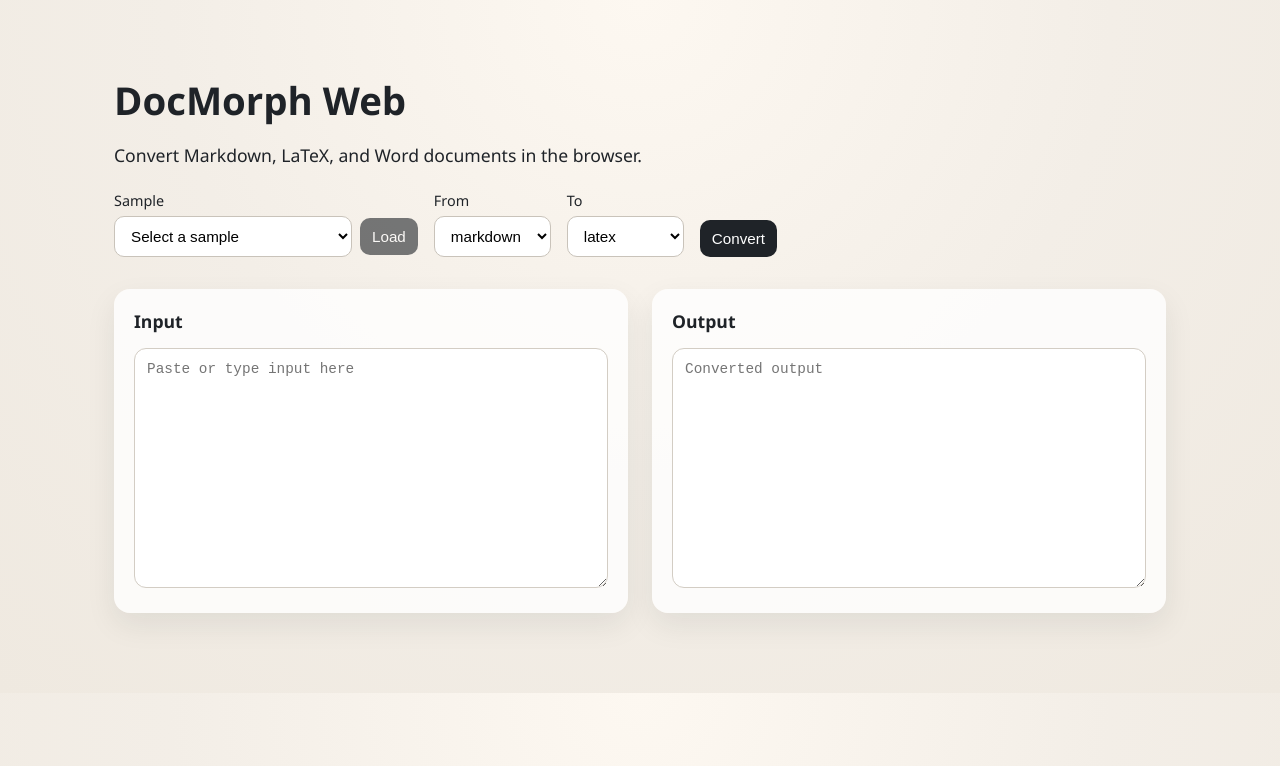
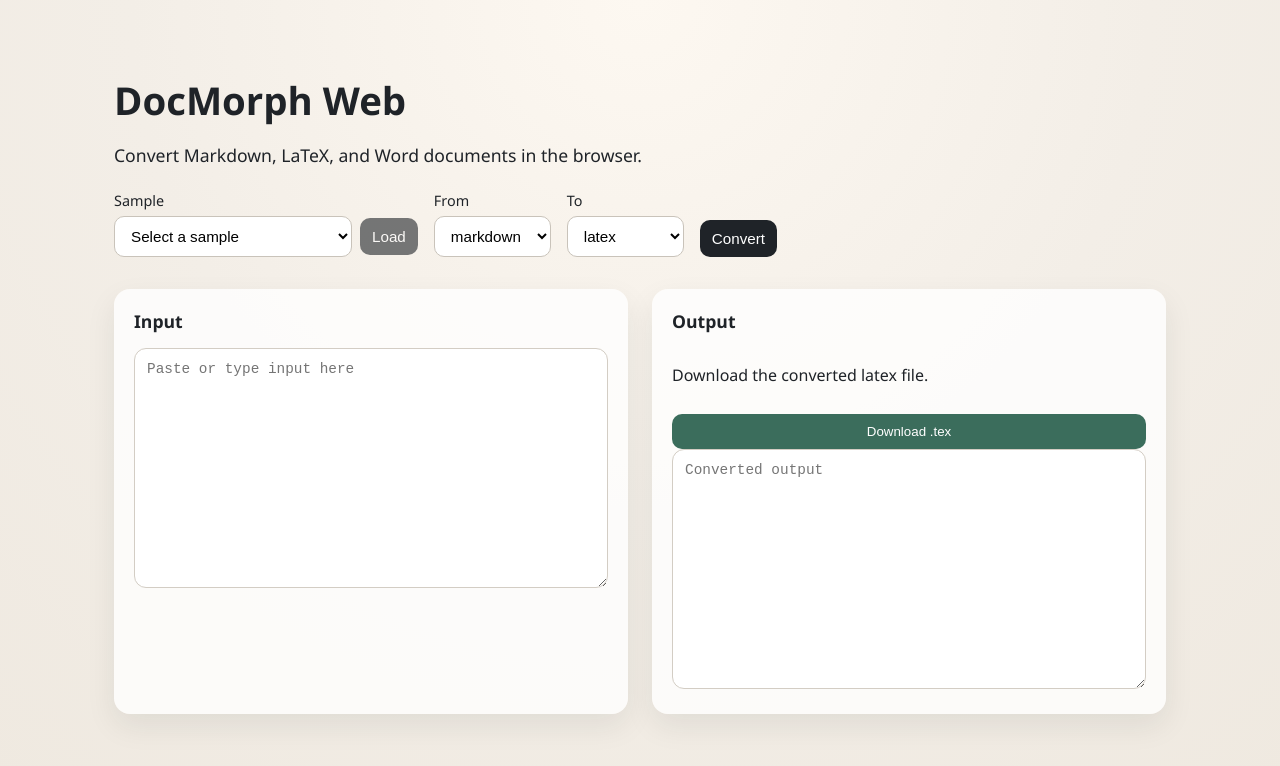
Before and after one commit to jasonterlecki/document-converter, a React (Vite) app in the folder packages/web/: page / in a window 1280 px wide. Shown: the top 766 px of the page. Built offline with nearby package versions, Linux system fonts and the light colour scheme.

Commit message:
Add downloads for all formats

```diff
--- a/packages/web/src/app/App.tsx
+++ b/packages/web/src/app/App.tsx
@@ -52,16 +52,31 @@ export function App() {
   };
 
   const handleDownload = () => {
+    if (toFormat === 'docx') {
       if (!outputBuffer) {
         return;
       }
       const blob = new Blob([outputBuffer], {
         type: 'application/vnd.openxmlformats-officedocument.wordprocessingml.document',
       });
+      triggerDownload(blob, 'docmorph-output.docx');
+      return;
+    }
+
+    if (!outputText) {
+      return;
+    }
+    const extension = toFormat === 'latex' ? 'tex' : 'md';
+    const mimeType = toFormat === 'latex' ? 'application/x-tex' : 'text/markdown';
+    const blob = new Blob([outputText], { type: `${mimeType};charset=utf-8` });
+    triggerDownload(blob, `docmorph-output.${extension}`);
+  };
+
+  const triggerDownload = (blob: Blob, filename: string) => {
     const url = URL.createObjectURL(blob);
     const link = document.createElement('a');
     link.href = url;
-    link.download = 'docmorph-output.docx';
+    link.download = filename;
     link.click();
     URL.revokeObjectURL(url);
   };
@@ -171,14 +186,21 @@ export function App() {
         </div>
         <div className="pane">
           <h2>Output</h2>
+          <div className="download">
             {toFormat === 'docx' ? (
-            <div className="download">
               <p>Generate a .docx file from the conversion.</p>
-              <button type="button" onClick={handleDownload} disabled={!outputBuffer}>
-                Download .docx
+            ) : (
+              <p>Download the converted {toFormat} file.</p>
+            )}
+            <button
+              type="button"
+              onClick={handleDownload}
+              disabled={toFormat === 'docx' ? !outputBuffer : !outputText}
+            >
+              Download {toFormat === 'docx' ? '.docx' : `.${toFormat === 'latex' ? 'tex' : 'md'}`}
             </button>
           </div>
-          ) : (
+          {toFormat === 'docx' ? null : (
             <textarea value={outputText} readOnly placeholder="Converted output" />
           )}
         </div>
```
Also changed, not shown: 2 other files (tests, documents, lock files or other folders). Lines whose indentation alone changed are shown as unchanged.
